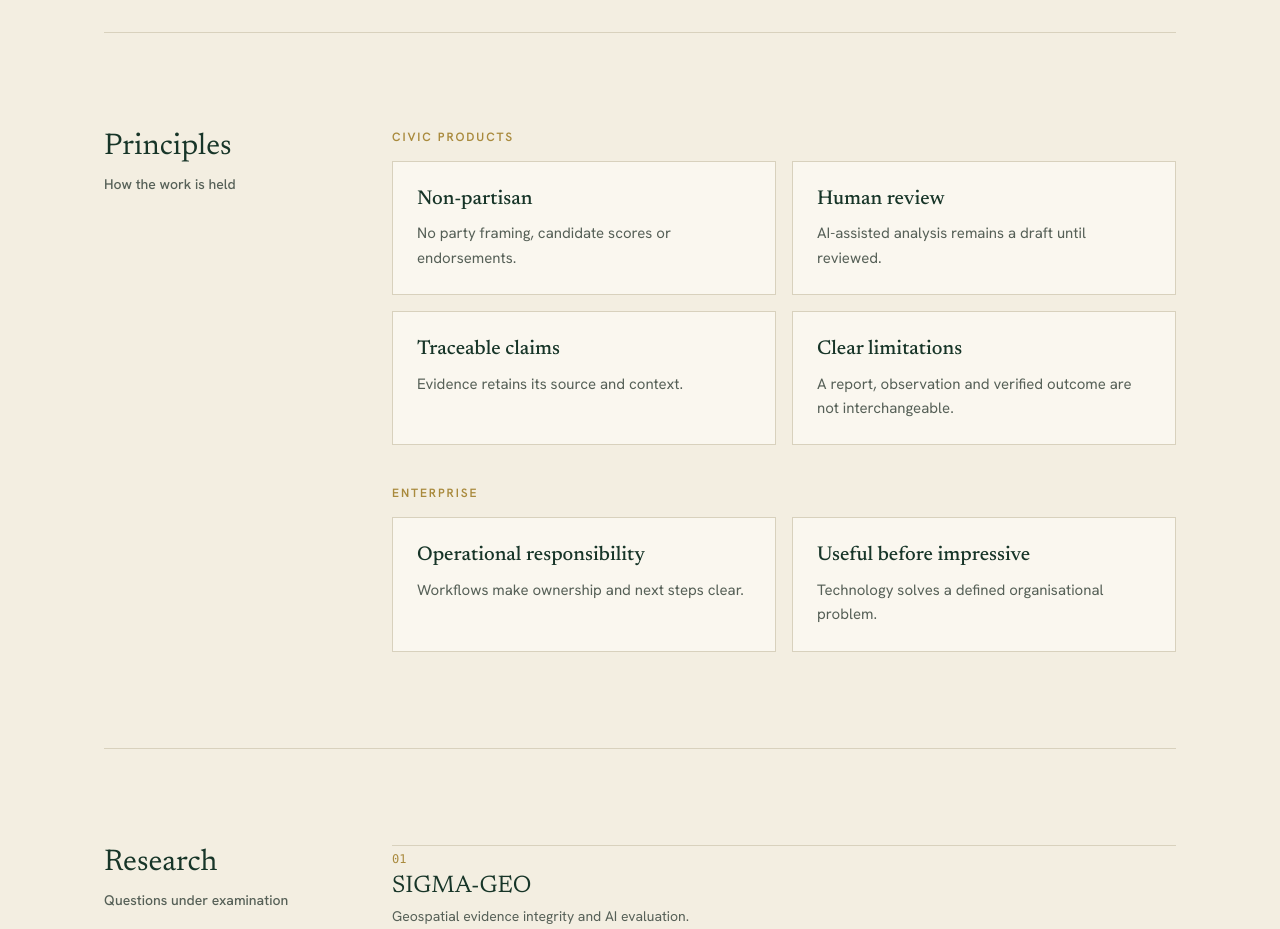
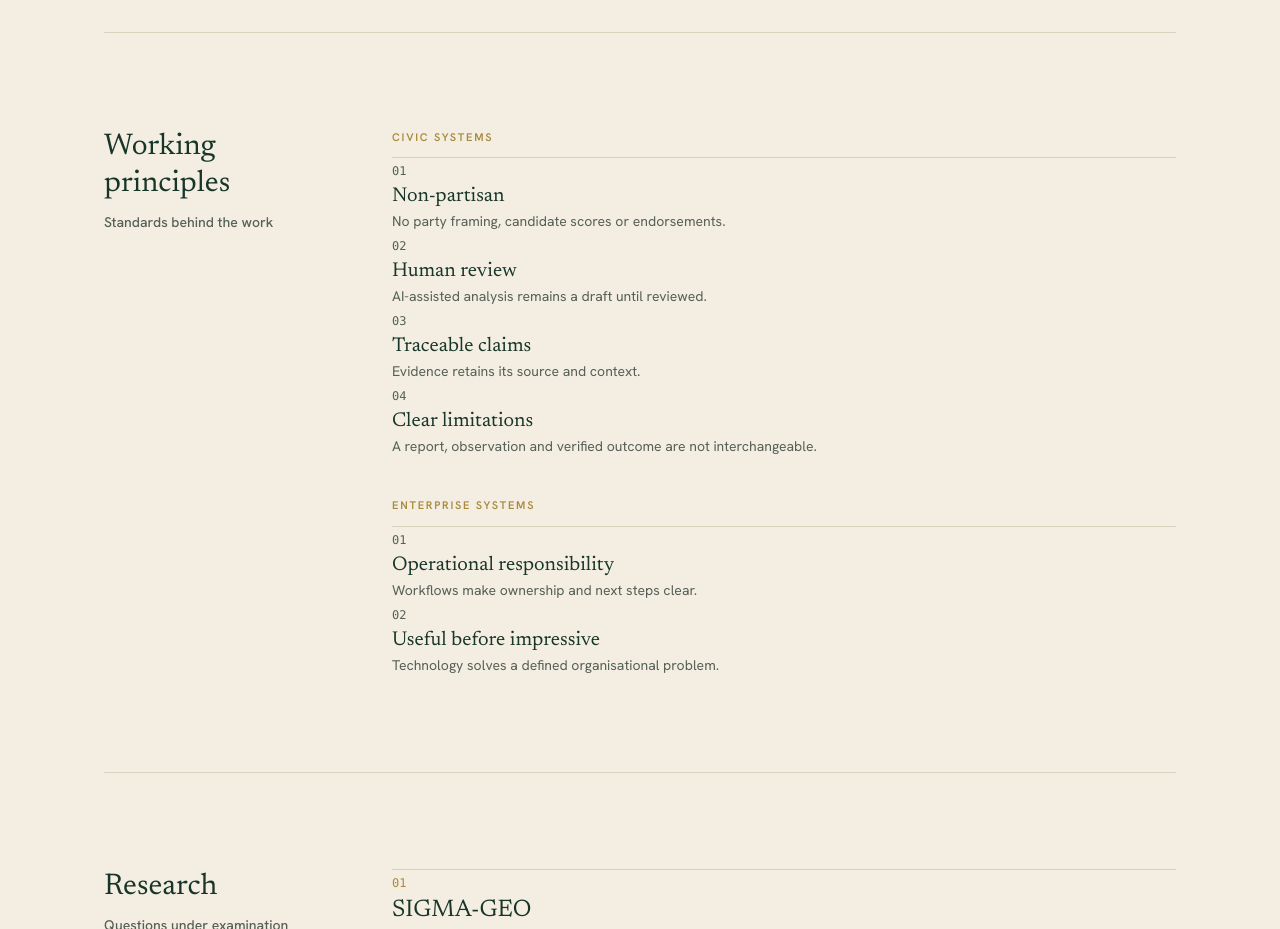
Before and after one commit to mrzulqarnainnadabo/zulqarnain-nadabo, a Next.js app: page / in a window 1280 px wide. Shown: the part 3560-4489 px from the top of the page. Built offline with nearby package versions, Linux system fonts and the light colour scheme.

Commit message:
Replace principle cards with compact editorial rows

```diff
--- a/components/Principles.jsx
+++ b/components/Principles.jsx
@@ -1,36 +1,29 @@
 import Section from './Section';
 import { principles } from '@/lib/content';
 
-function PrincipleCard({ name, line }) {
+function PrincipleRows({ items, label }) {
   return (
-    <div className="card-lift flex flex-col border border-rule bg-bone p-5 md:p-6">
-      <p className="font-serif text-xl font-medium leading-snug text-forest">{name}</p>
-      <p className="mt-2 text-[15px] leading-relaxed text-mute">{line}</p>
+    <div>
+      <p className="mb-3 text-[11px] font-semibold uppercase tracking-[.16em] text-gold">{label}</p>
+      <div className="border-t border-rule">
+        {items.map(([name, line], index) => (
+          <div key={name} className="principle-row">
+            <span className="font-mono text-xs text-mute">0{index + 1}</span>
+            <h3 className="font-serif text-xl text-forest">{name}</h3>
+            <p className="text-sm leading-relaxed text-mute">{line}</p>
+          </div>
+        ))}
+      </div>
     </div>
   );
 }
 
 export default function Principles() {
   return (
-    <Section id="principles" title="Principles" kicker="How the work is held">
+    <Section id="principles" title="Working principles" kicker="Standards behind the work">
       <div className="space-y-10">
-        <div>
-          <p className="mb-4 text-xs font-semibold uppercase tracking-[0.16em] text-gold">Civic products</p>
-          <div className="grid gap-4 sm:grid-cols-2">
-            {principles.civic.map(([name, line]) => (
-              <PrincipleCard key={name} name={name} line={line} />
-            ))}
-          </div>
-        </div>
-
-        <div>
-          <p className="mb-4 text-xs font-semibold uppercase tracking-[0.16em] text-gold">Enterprise</p>
-          <div className="grid gap-4 sm:grid-cols-2">
-            {principles.enterprise.map(([name, line]) => (
-              <PrincipleCard key={name} name={name} line={line} />
-            ))}
-          </div>
-        </div>
+        <PrincipleRows label="Civic systems" items={principles.civic} />
+        <PrincipleRows label="Enterprise systems" items={principles.enterprise} />
       </div>
     </Section>
   );
```
